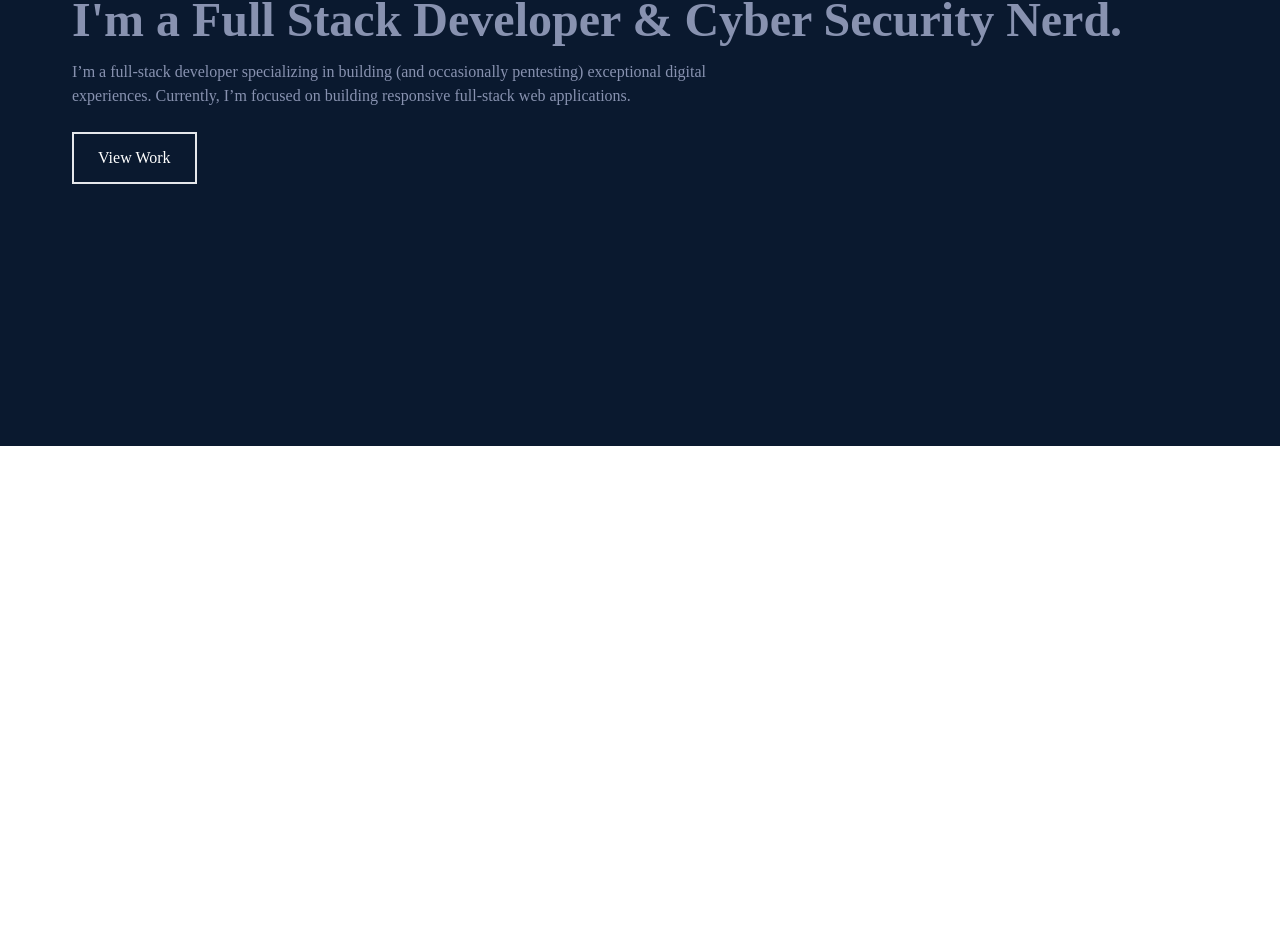
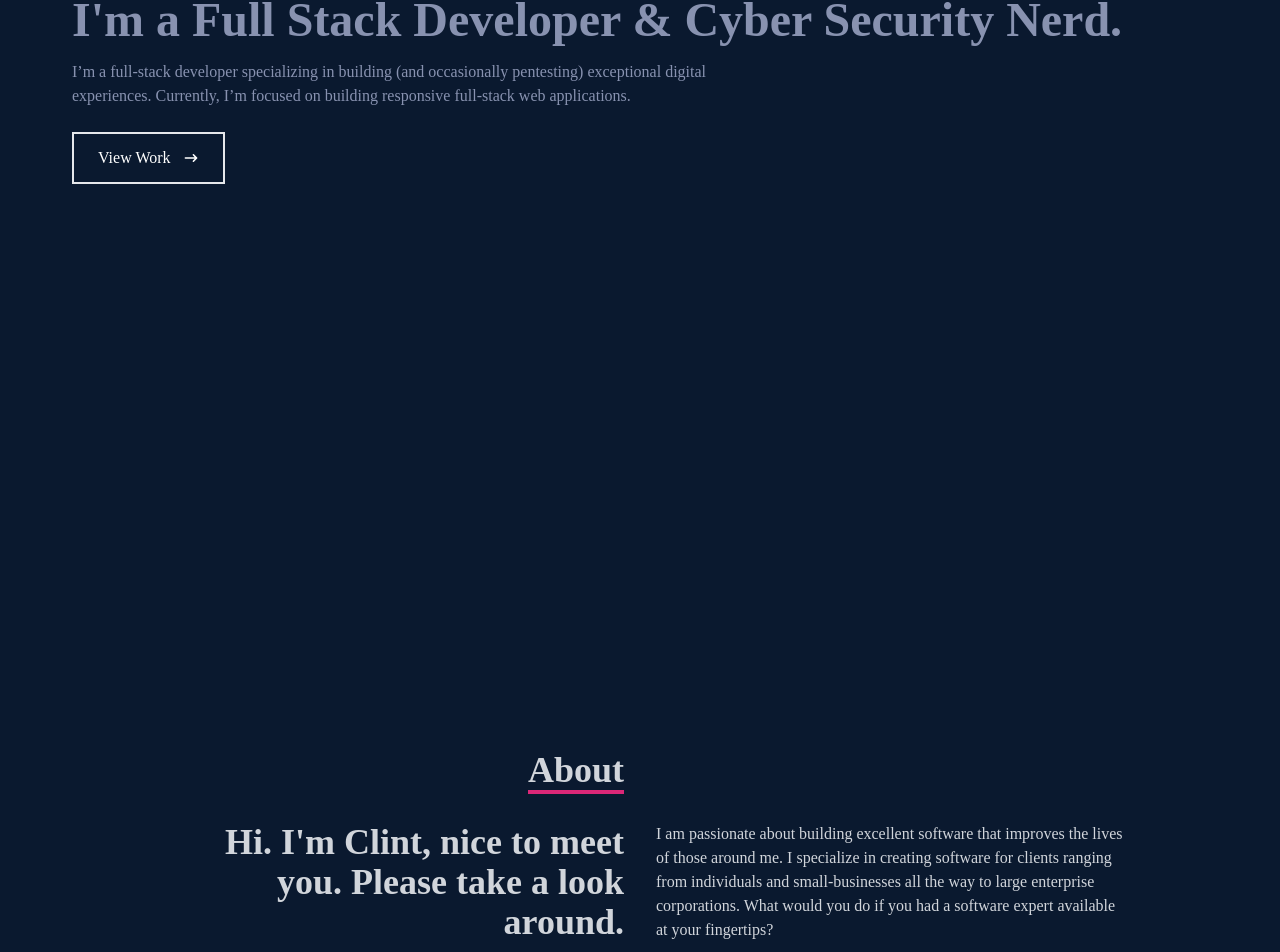
Before and after one commit to uzairafridi00/react-learning, a React (Create React App) app in the folder uzairafridi/: page / in a window 1280 px wide. Shown: the part 418-1370 px from the top of the page. Before the commit the page ends 864 px from the top, so only its background shows below. Built offline with nearby package versions, Linux system fonts and the light colour scheme.

Commit message:
About Page Created

```diff
--- a/uzairafridi/src/App.js
+++ b/uzairafridi/src/App.js
@@ -7,6 +7,7 @@
 
 import Navbar from "./components/Navbar";
 import Contact from "./pages/Contact";
+import About from "./pages/About";
 
 function App() {
   return (
@@ -18,6 +19,7 @@
             <Route path="/" element={<Home />}></Route>
             <Route path="/projects" element={<Projects />}></Route>
             <Route path="/experiences" element={<Experiences />}></Route>
+            <Route path="/about" element={<About />}></Route>
             <Route path="/contact" element={<Contact />}></Route>
           </Routes>
         </Router>
--- a/uzairafridi/src/components/Navbar.js
+++ b/uzairafridi/src/components/Navbar.js
@@ -38,6 +38,13 @@
                     className="text-gray-300 hover:bg-gray-700 hover:text-white block px-3 py-2 rounded-md text-base font-medium"
                   >
                     Experiences
+                  </Link>
+
+                  <Link
+                    to="/about"
+                    className="text-gray-300 hover:bg-gray-700 hover:text-white block px-3 py-2 rounded-md text-base font-medium"
+                  >
+                    About
                   </Link>
 
                   <Link
@@ -130,6 +137,13 @@
                 </Link>
 
                 <Link
+                  to="/about"
+                  className="text-gray-300 hover:bg-gray-700 hover:text-white block px-3 py-2 rounded-md text-base font-medium"
+                >
+                  About
+                </Link>
+
+                <Link
                   to="/contact"
                   className="text-gray-300 hover:bg-gray-700 hover:text-white block px-3 py-2 rounded-md text-base font-medium"
                 >
--- /dev/null
+++ b/uzairafridi/src/pages/About.jsx
@@ -0,0 +1,36 @@
+import React from "react";
+
+function About() {
+  return (
+    <>
+      <div name="about" className="w-full h-screen bg-[#0a192f] text-gray-300">
+        <div className="flex flex-col justify-center items-center w-full h-full">
+          <div className="max-w-[1000px] w-full grid grid-cols-2 gap-8">
+            <div className="sm:text-right pb-8 pl-4">
+              <p className="text-4xl font-bold inline border-b-4 border-pink-600">
+                About
+              </p>
+            </div>
+            <div></div>
+          </div>
+          <div className="max-w-[1000px] w-full grid sm:grid-cols-2 gap-8 px-4">
+            <div className="sm:text-right text-4xl font-bold">
+              <p>Hi. I'm Clint, nice to meet you. Please take a look around.</p>
+            </div>
+            <div>
+              <p>
+                I am passionate about building excellent software that improves
+                the lives of those around me. I specialize in creating software
+                for clients ranging from individuals and small-businesses all
+                the way to large enterprise corporations. What would you do if
+                you had a software expert available at your fingertips?
+              </p>
+            </div>
+          </div>
+        </div>
+      </div>
+    </>
+  );
+}
+
+export default About;
--- a/uzairafridi/src/pages/Home.jsx
+++ b/uzairafridi/src/pages/Home.jsx
@@ -1,5 +1,7 @@
 import React from "react";
-import { HiArrowNarrowRight } from 'react-icons/hi';
+import { HiArrowNarrowRight } from "react-icons/hi";
+import { Link } from "react-router-dom";
+import About from "./About";
 
 function Home() {
   return (
@@ -20,15 +22,19 @@
             I’m focused on building responsive full-stack web applications.
           </p>
           <div>
-            <button className="text-white group border-2 px-6 py-3 my-2 flex items-center hover:bg-pink-600 hover:border-pink-600">
-              View Work
-              <span className="group-hover:rotate-90 duration-300">
-                {/* <HiArrowNarrowRight className="ml-3 " /> */}
-              </span>
-            </button>
+            <Link to="/projects">
+              <button className="text-white group border-2 px-6 py-3 my-2 flex items-center hover:bg-pink-600 hover:border-pink-600">
+                View Work
+                <span className="group-hover:rotate-90 duration-300">
+                  <HiArrowNarrowRight className="ml-3 " />
+                </span>
+              </button>
+            </Link>
           </div>
         </div>
       </div>
+
+      <About />
     </>
   );
 }
```
